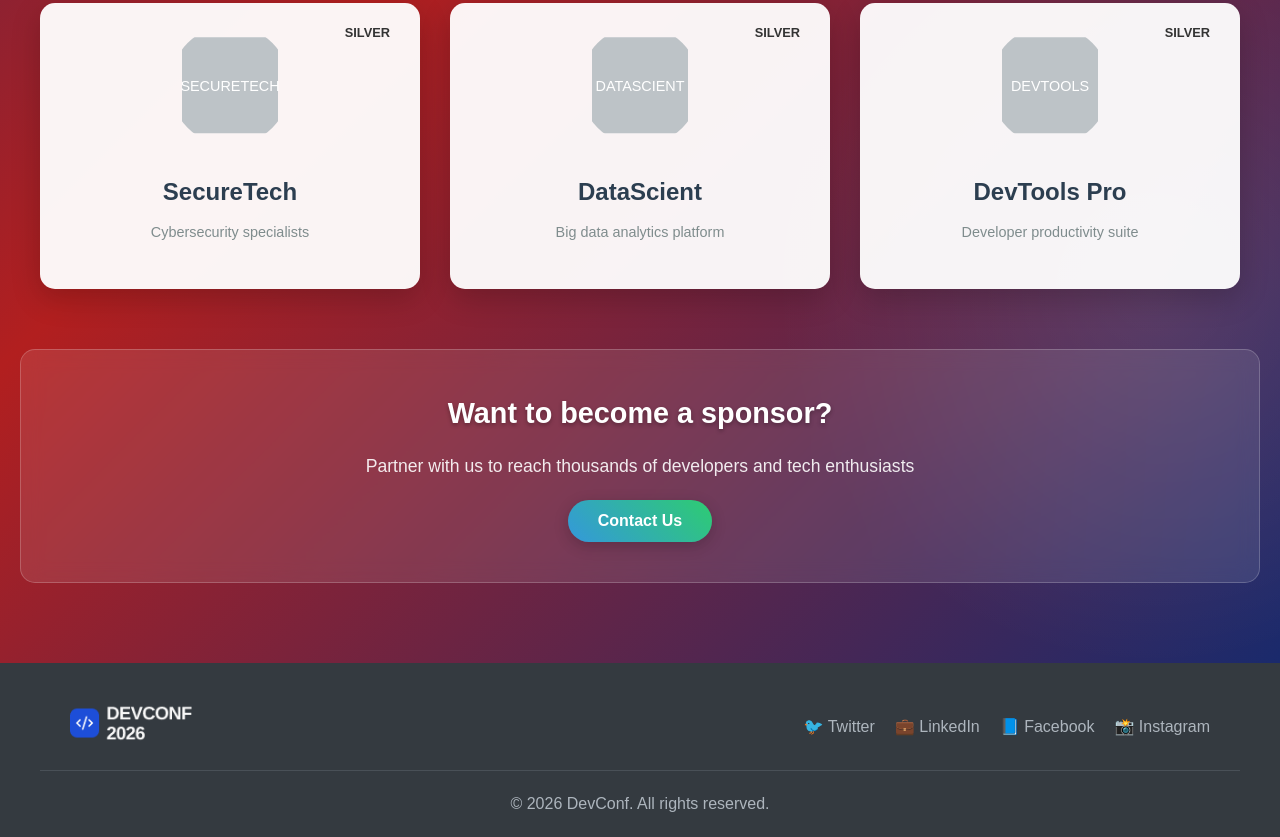
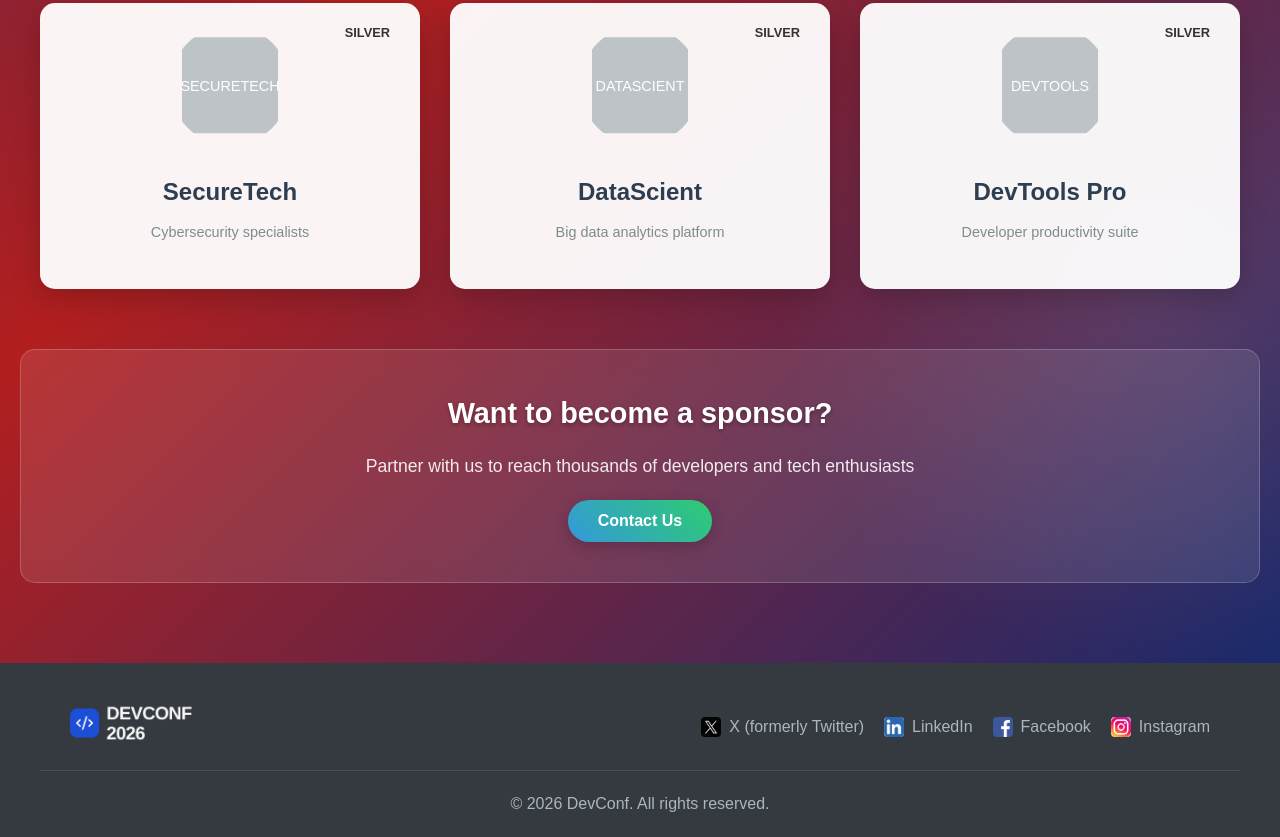
Before and after one commit to MSKhanDA/devcon, a plain HTML site: page index.html in a window 1280 px wide. Shown: the part 3355-4192 px from the top of the page. Drawn offline with Linux system fonts and the light colour scheme.

Commit message:
Fixed the logos for X, LinkdIN, Facebook and Instagram

```diff
--- a/index.html
+++ b/index.html
@@ -237,11 +237,17 @@
                 <img src="./assets/footer-logo.png" alt="DevConf 2026 Logo" />
             </div>
             <div class="social-links">
-                <a href="#" aria-label="Twitter"><span role="img" aria-hidden="true">🐦</span> Twitter</a>
-                <a href="#" aria-label="LinkedIn"><span role="img" aria-hidden="true">💼</span> LinkedIn</a>
-                <a href="#" aria-label="Facebook"><span role="img" aria-hidden="true">📘</span> Facebook</a>
-                <a href="#" aria-label="Instagram"><span role="img" aria-hidden="true">📸</span> Instagram</a>
+                <a href="#" aria-label="Twitter"><img src="./assets/X.png">X (formerly Twitter)</a>
+                <a href="#" aria-label="LinkedIn"><img src="./assets/LinkdIN.png">LinkedIn</a>
+                <a href="#" aria-label="Facebook"><img src="./assets/Facebook.png">Facebook</a>
+                <a href="#" aria-label="Instagram"><img src="./assets/Instagram.png">Instagram</a>
             </div>
+           <!--- <div class="social-links"> ---->
+            <!--- <a href="#" aria-label="Twitter"><span role="img" aria-hidden="true">🐦</span> X</a> --->
+            <!--- <a href="#" aria-label="LinkedIn"><span role="img" aria-hidden="true">💼</span> LinkedIn</a> --->
+            <!--- <a href="#" aria-label="Facebook"><span role="img" aria-hidden="true">📘</span> Facebook</a> --->
+            <!--- <a href="#" aria-label="Instagram"><span role="img" aria-hidden="true">📸</span> Instagram</a> -->
+        <!---    </div> --->
         </div>
         <hr class="divider">
         <div class="copyright">
--- a/style.css
+++ b/style.css
@@ -576,6 +576,16 @@ body {
     color: white;
 }
 
+/* Add styles for social media logos */
+.social-links img {
+    width: 20px;
+    height: 20px;
+    vertical-align: middle;
+    margin-right: 8px;
+    background: transparent;
+    border-radius: 4px;
+}
+
 .divider {
     max-width: 1200px;
     margin: 0 auto 20px;
```
Also changed, not shown: assets/Facebook.png (added), assets/Instagram.png (added), assets/LinkdIN.png (added), assets/X.png (added).
